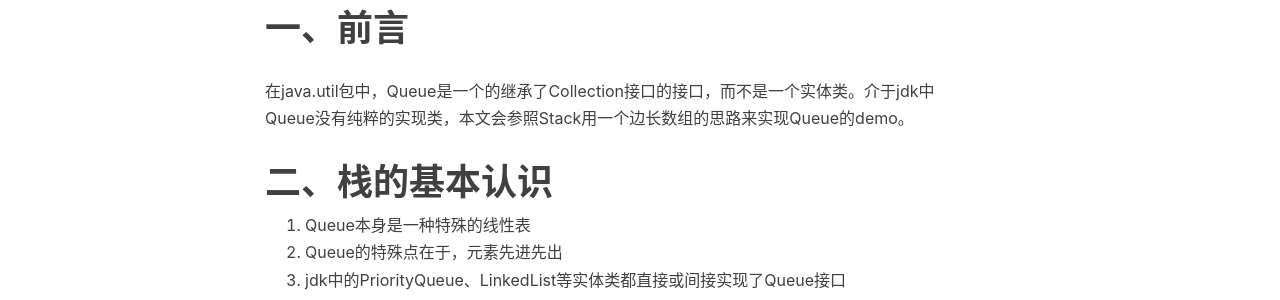
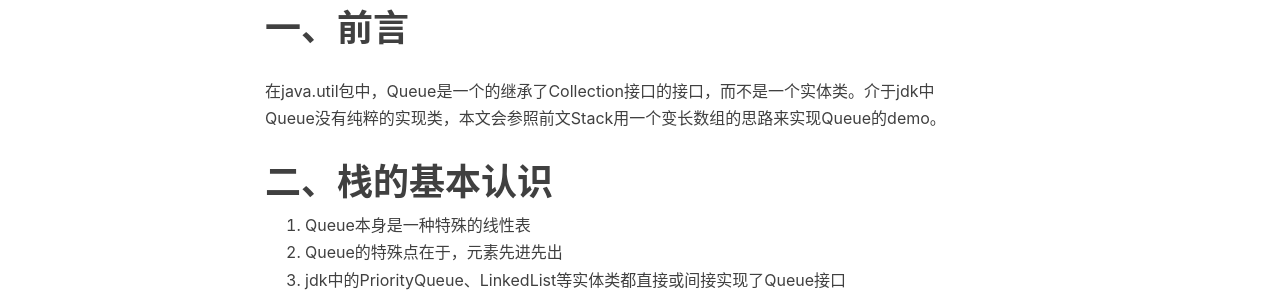
Before and after one commit to qutianyu/qutianyu.github.io, a Jekyll site: the page built from _posts/2018-05-05-队列的基本实现.markdown, in a window 1280 px wide and 900 px high, scrolled down 473 px. Shown: the part 179-479 px from the top of the window. Built offline with Jekyll 4.4.1, drawn with Linux system fonts in a browser that asks for light colours; nearby versions of some CDN libraries; comment, search, counter and statistics services are not loaded.

Commit message:
20180505

```diff
--- a/_posts/2018-05-05-队列的基本实现.markdown
+++ b/_posts/2018-05-05-队列的基本实现.markdown
@@ -17,7 +17,7 @@ tags:
 
 # 一、前言
 
-在java.util包中，Queue是一个的继承了Collection接口的接口，而不是一个实体类。介于jdk中Queue没有纯粹的实现类，本文会参照Stack用一个边长数组的思路来实现Queue的demo。
+在java.util包中，Queue是一个的继承了Collection接口的接口，而不是一个实体类。介于jdk中Queue没有纯粹的实现类，本文会参照前文Stack用一个变长数组的思路来实现Queue的demo。
 
 # 二、栈的基本认识
 
```
